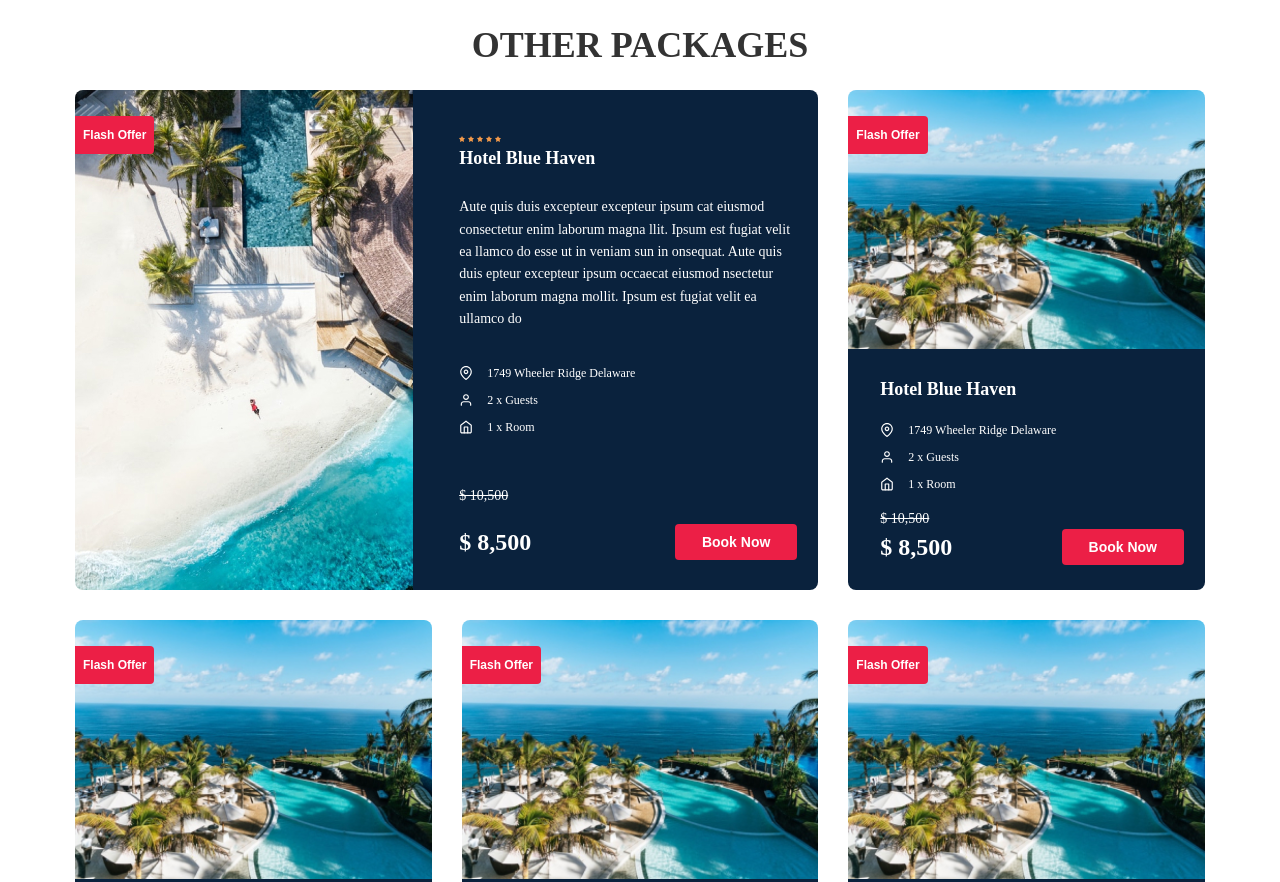
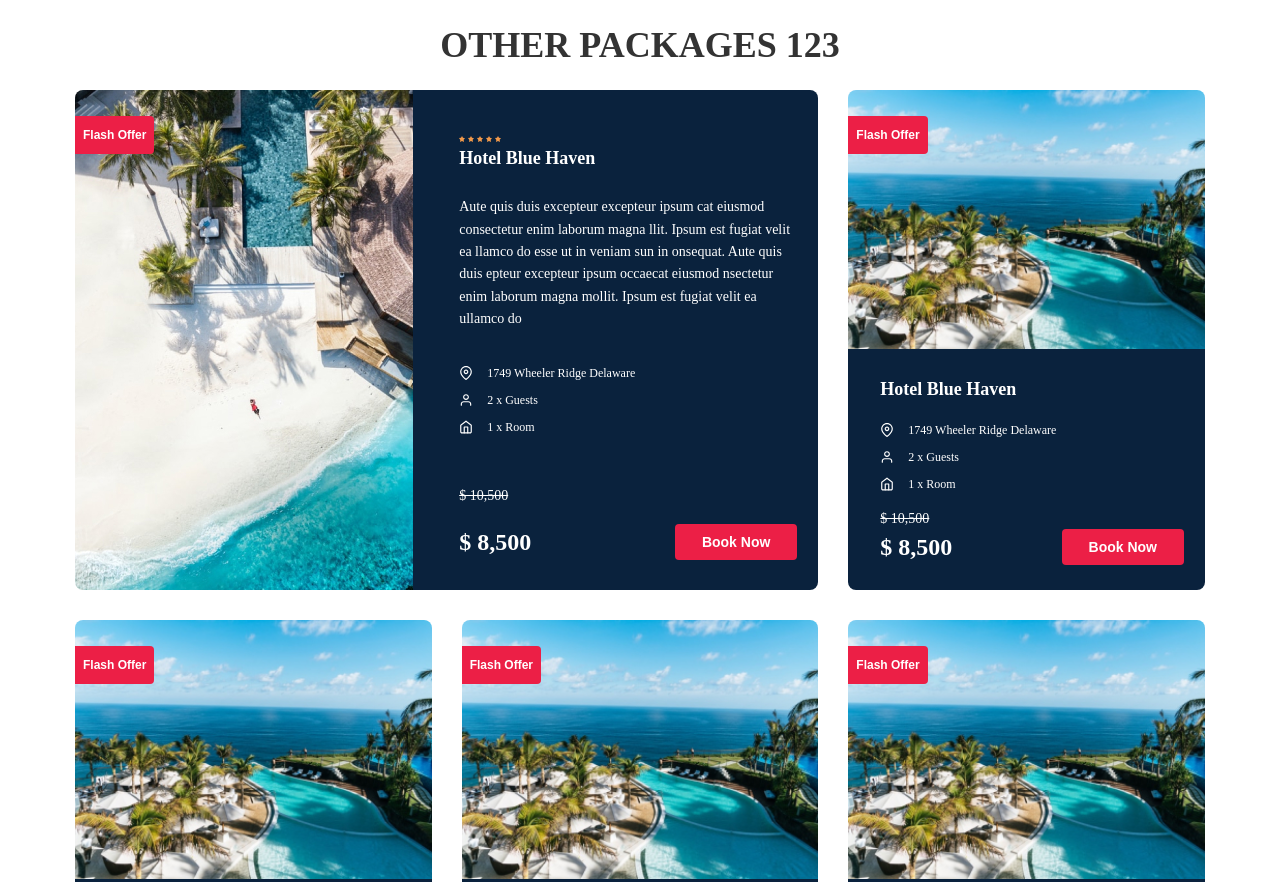
Before and after one commit to beksultan-07/cards, a plain HTML site: page index.html in a window 1280 px wide. Shown: the top 882 px of the page. Drawn offline with Linux system fonts and the light colour scheme; files whose address does not match are found by name.

Commit message:
title changed

```diff
--- a/index.html
+++ b/index.html
@@ -8,7 +8,7 @@
     </head>
     <body>
         <div class="container">
-      <h1 class="title">Other Packages</h1>
+            <h1 class="title">Other Packages 123</h1>
 
             <ul class="list">
                 <li class="item big-item">
@@ -26,11 +26,12 @@
                         </div>
                         <h3 class="item-title">Hotel Blue Haven</h3>
                         <p class="item-text">
-              Aute quis duis excepteur excepteur ipsum cat eiusmod consectetur
-              enim laborum magna llit. Ipsum est fugiat velit ea llamco do esse
-              ut in veniam sun in onsequat. Aute quis duis epteur excepteur
-              ipsum occaecat eiusmod nsectetur enim laborum magna mollit. Ipsum
-              est fugiat velit ea ullamco do
+                            Aute quis duis excepteur excepteur ipsum cat eiusmod
+                            consectetur enim laborum magna llit. Ipsum est
+                            fugiat velit ea llamco do esse ut in veniam sun in
+                            onsequat. Aute quis duis epteur excepteur ipsum
+                            occaecat eiusmod nsectetur enim laborum magna
+                            mollit. Ipsum est fugiat velit ea ullamco do
                         </p>
                         <ul class="item-list">
                             <li class="item-item">
```
Lines whose indentation alone changed are shown as unchanged.
